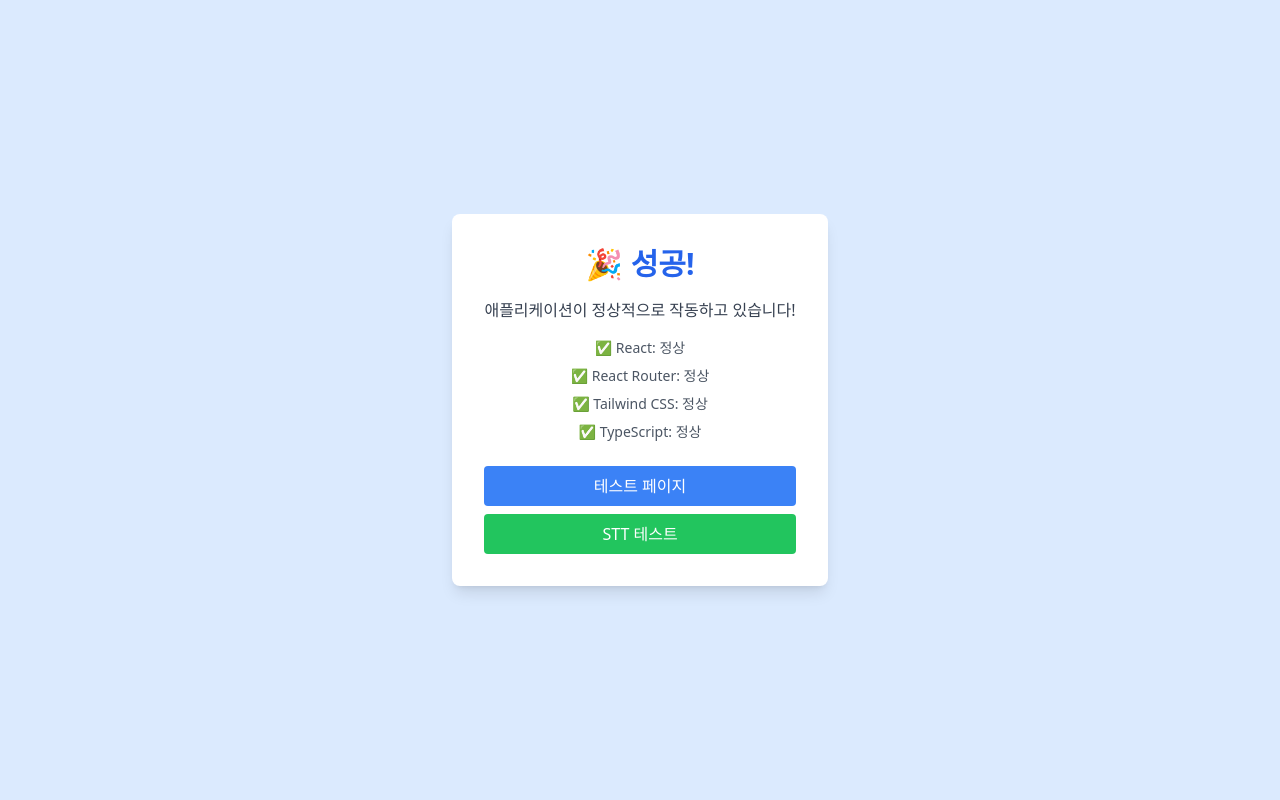
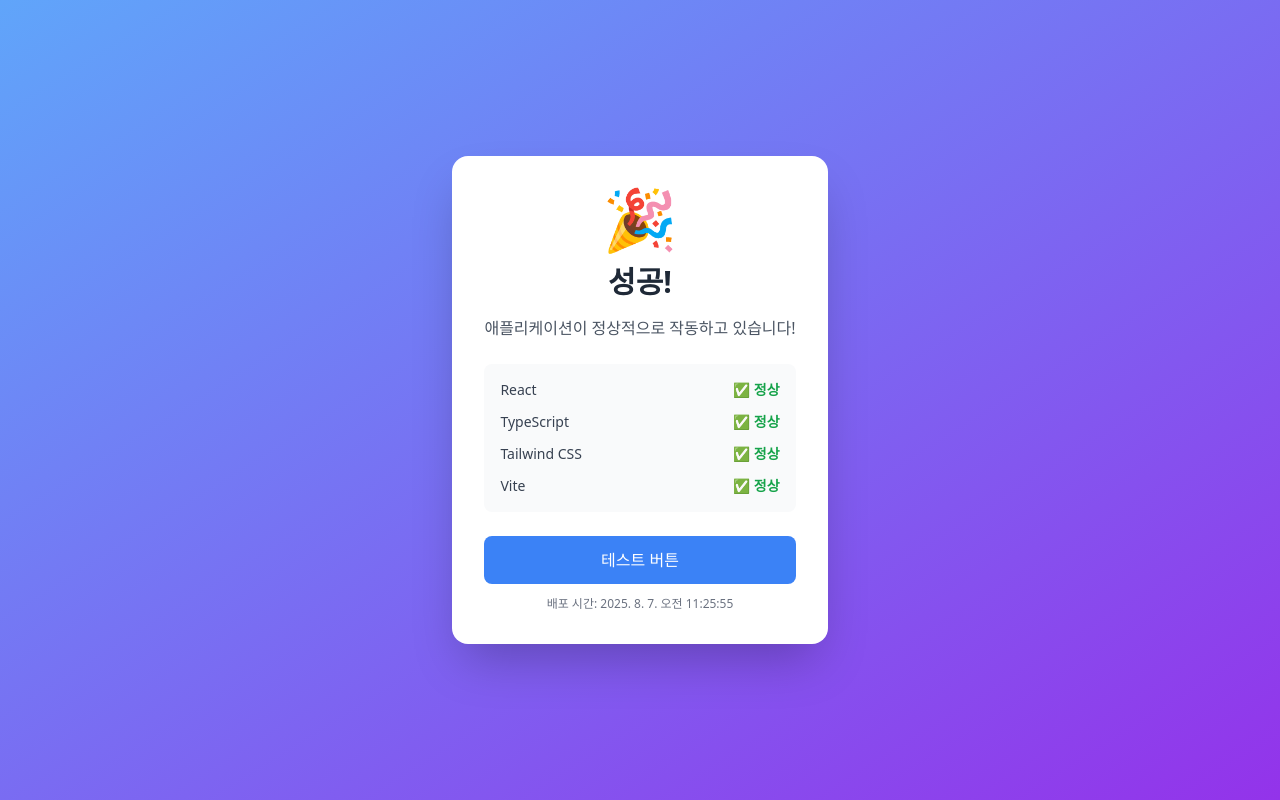
Before and after one commit to jaeman2034-debug/JAEMANPRO, a React (Vite) app: page / in a window 1280 px wide. Built offline with nearby package versions, Linux system fonts and the light colour scheme.

Commit message:
Fix: Completely disable Firebase to resolve white screen issue

```diff
--- a/src/App.tsx
+++ b/src/App.tsx
@@ -1,39 +1,49 @@
-import { BrowserRouter as Router, Routes, Route } from 'react-router-dom'
+import React from 'react'
 
 function App() {
   return (
-    <Router>
-      <div className="min-h-screen bg-blue-100 flex items-center justify-center">
-        <div className="bg-white p-8 rounded-lg shadow-lg text-center">
-          <h1 className="text-3xl font-bold text-blue-600 mb-4">
-            🎉 성공!
-          </h1>
-          <p className="text-gray-700 mb-4">
-            애플리케이션이 정상적으로 작동하고 있습니다!
-          </p>
-          <div className="space-y-2 text-sm text-gray-600">
-            <p>✅ React: 정상</p>
-            <p>✅ React Router: 정상</p>
-            <p>✅ Tailwind CSS: 정상</p>
-            <p>✅ TypeScript: 정상</p>
+    <div className="min-h-screen bg-gradient-to-br from-blue-400 to-purple-600 flex items-center justify-center">
+      <div className="bg-white p-8 rounded-2xl shadow-2xl text-center max-w-md mx-4">
+        <div className="text-6xl mb-4">🎉</div>
+        <h1 className="text-3xl font-bold text-gray-800 mb-4">
+          성공!
+        </h1>
+        <p className="text-gray-600 mb-6">
+          애플리케이션이 정상적으로 작동하고 있습니다!
+        </p>
+
+        <div className="space-y-3 text-sm text-gray-700 bg-gray-50 p-4 rounded-lg mb-6">
+          <div className="flex items-center justify-between">
+            <span>React</span>
+            <span className="text-green-600 font-semibold">✅ 정상</span>
           </div>
-          <div className="mt-6 space-y-2">
-            <a
-              href="/test"
-              className="block w-full bg-blue-500 text-white py-2 px-4 rounded hover:bg-blue-600"
-            >
-              테스트 페이지
-            </a>
-            <a
-              href="/simple-stt-test"
-              className="block w-full bg-green-500 text-white py-2 px-4 rounded hover:bg-green-600"
-            >
-              STT 테스트
-            </a>
+          <div className="flex items-center justify-between">
+            <span>TypeScript</span>
+            <span className="text-green-600 font-semibold">✅ 정상</span>
+          </div>
+          <div className="flex items-center justify-between">
+            <span>Tailwind CSS</span>
+            <span className="text-green-600 font-semibold">✅ 정상</span>
+          </div>
+          <div className="flex items-center justify-between">
+            <span>Vite</span>
+            <span className="text-green-600 font-semibold">✅ 정상</span>
+          </div>
+        </div>
+
+        <div className="space-y-3">
+          <button
+            onClick={() => alert('버튼이 정상 작동합니다!')}
+            className="w-full bg-blue-500 text-white py-3 px-4 rounded-lg hover:bg-blue-600 transition-colors font-medium"
+          >
+            테스트 버튼
+          </button>
+          <div className="text-xs text-gray-500">
+            배포 시간: {new Date().toLocaleString('ko-KR')}
           </div>
         </div>
       </div>
-    </Router>
+    </div>
   )
 }
 
--- a/src/firebase.ts
+++ b/src/firebase.ts
@@ -1,18 +1,24 @@
-import { initializeApp, getApps } from "firebase/app";
-import { getAuth } from "firebase/auth";
-import { getFirestore } from "firebase/firestore";
+// Firebase 설정을 임시로 비활성화
+// import { initializeApp, getApps } from "firebase/app";
+// import { getAuth } from "firebase/auth";
+// import { getFirestore } from "firebase/firestore";
 
 // Firebase 설정 (임시 더미 값으로 작동)
-const firebaseConfig = {
-  apiKey: "dummy_api_key_for_testing",
-  authDomain: "dummy.firebaseapp.com",
-  projectId: "dummy_project",
-  storageBucket: "dummy.appspot.com",
-  messagingSenderId: "123456789",
-  appId: "dummy_app_id"
-};
+// const firebaseConfig = {
+//   apiKey: "dummy_api_key_for_testing",
+//   authDomain: "dummy.firebaseapp.com",
+//   projectId: "dummy_project",
+//   storageBucket: "dummy.appspot.com",
+//   messagingSenderId: "123456789",
+//   appId: "dummy_app_id"
+// };
 
-const app = getApps().length ? getApps()[0] : initializeApp(firebaseConfig);
-export const auth = getAuth(app);
-export const db = getFirestore(app);
-export { app };
+// const app = getApps().length ? getApps()[0] : initializeApp(firebaseConfig);
+// export const auth = getAuth(app);
+// export const db = getFirestore(app);
+// export { app };
+
+// 임시 더미 객체들
+export const auth = null;
+export const db = null;
+export const app = null;
--- a/src/services/firebase.ts
+++ b/src/services/firebase.ts
@@ -1,23 +1,30 @@
-import { initializeApp } from 'firebase/app'
-import { getAuth } from 'firebase/auth'
-import { getFirestore } from 'firebase/firestore'
-import { getStorage } from 'firebase/storage'
+// Firebase 서비스를 임시로 비활성화
+// import { initializeApp } from 'firebase/app'
+// import { getAuth } from 'firebase/auth'
+// import { getFirestore } from 'firebase/firestore'
+// import { getStorage } from 'firebase/storage'
 
-const firebaseConfig = {
-  apiKey: import.meta.env.VITE_FIREBASE_API_KEY || "dummy_api_key_for_testing",
-  authDomain: import.meta.env.VITE_FIREBASE_AUTH_DOMAIN || "dummy.firebaseapp.com",
-  projectId: import.meta.env.VITE_FIREBASE_PROJECT_ID || "dummy_project",
-  storageBucket: import.meta.env.VITE_FIREBASE_STORAGE_BUCKET || "dummy.appspot.com",
-  messagingSenderId: import.meta.env.VITE_FIREBASE_MESSAGING_SENDER_ID || "123456789",
-  appId: import.meta.env.VITE_FIREBASE_APP_ID || "dummy_app_id"
-}
+// const firebaseConfig = {
+//   apiKey: import.meta.env.VITE_FIREBASE_API_KEY || "dummy_api_key_for_testing",
+//   authDomain: import.meta.env.VITE_FIREBASE_AUTH_DOMAIN || "dummy.firebaseapp.com",
+//   projectId: import.meta.env.VITE_FIREBASE_PROJECT_ID || "dummy_project",
+//   storageBucket: import.meta.env.VITE_FIREBASE_STORAGE_BUCKET || "dummy.appspot.com",
+//   messagingSenderId: import.meta.env.VITE_FIREBASE_MESSAGING_SENDER_ID || "123456789",
+//   appId: import.meta.env.VITE_FIREBASE_APP_ID || "dummy_app_id"
+// }
 
 // Firebase 초기화
-const app = initializeApp(firebaseConfig)
+// const app = initializeApp(firebaseConfig)
 
 // 서비스 내보내기
-export const auth = getAuth(app)
-export const db = getFirestore(app)
-export const storage = getStorage(app)
+// export const auth = getAuth(app)
+// export const db = getFirestore(app)
+// export const storage = getStorage(app)
 
-export default app
+// export default app
+
+// 임시 더미 객체들
+export const auth = null;
+export const db = null;
+export const storage = null;
+export default null;
```
